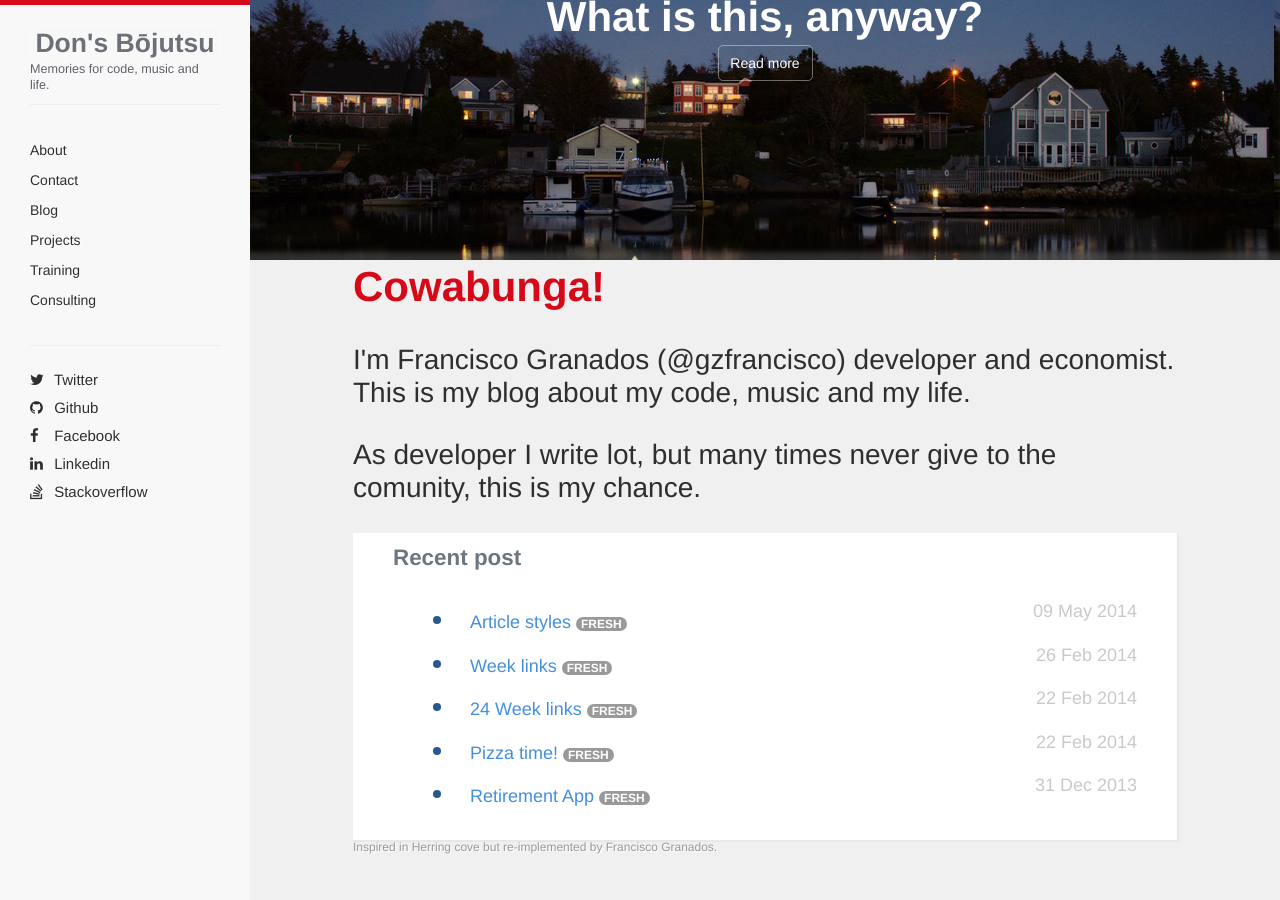
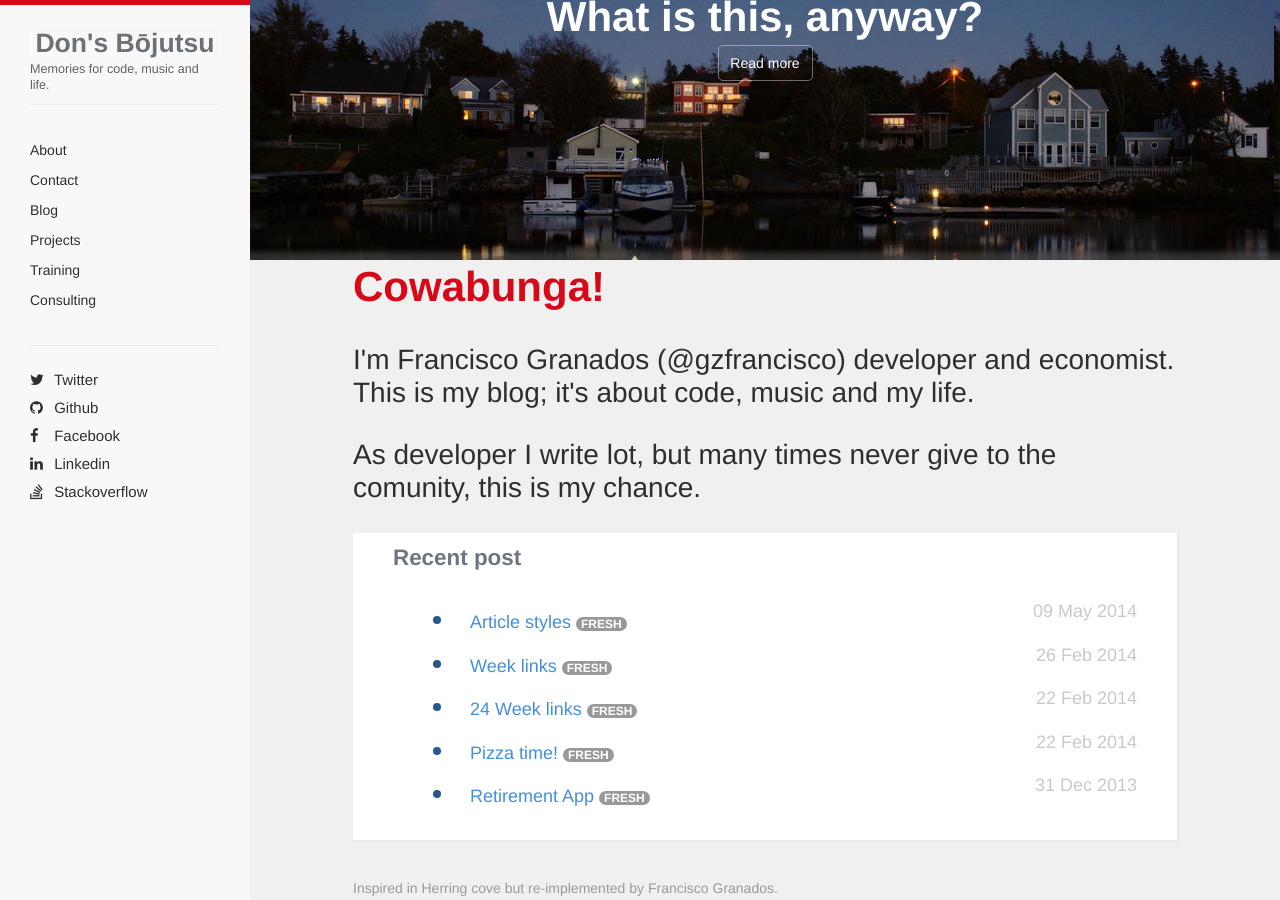
Before and after one commit to gzfrancisco/gzfrancisco.github.io, a Jekyll site: the page built from index.html, in a window 1280 px wide and 900 px high, scrolled down 195 px. Built offline with Jekyll 4.4.1, drawn with Linux system fonts in a browser that asks for light colours; nearby versions of some CDN libraries; Markdown is read by kramdown in place of the engine named in the settings; before the commit the page ends 1065 px from its top, so only the background shows below that.

Commit message:
Fix footer... aaaaaagain

```diff
--- a/css/_sass/elements.sass
+++ b/css/_sass/elements.sass
@@ -15,10 +15,11 @@ $background-color: #F0F0F0
 $sidebar-background-color: #F8F8F8
 $sidebar-title-color: #6C7077
 $sidebar-subtitle-color: #5D5F67
+$footer-color: #999
 $border-top-color: $primary-color
 $border-top-width: 5px
 $aside-width: 250px
-$footer-height: 30px
+$footer-height: 20px
 
 // Extended classes
 .clean-boundaries
--- a/css/main.css
+++ b/css/main.css
@@ -199,8 +199,8 @@ html body {
       width: 80%;
       min-height: 100%;
       height: auto;
-      margin: 0px auto -30px;
-      padding-bottom: 30px; }
+      margin: 0px auto -20px;
+      padding-bottom: 20px; }
       html body section article header {
         box-shadow: inset 0 -10px 5px -2px rgba(119, 119, 119, 0.35);
         height: 450px;
@@ -254,12 +254,7 @@ html body {
       -moz-box-sizing: border-box;
       box-sizing: border-box;
       width: 80%;
-      min-height: 30px;
-      position: relative;
-      height: 30px;
-      clear: both;
-      margin: 0 auto;
+      height: 20px;
+      margin: 40px auto 0;
       color: #999999;
-      font-weight: 100;
-      font-size: 12px;
-      text-shadow: 1px 1px white; }
+      text-shadow: inset 1px 1px white; }
--- a/index.html
+++ b/index.html
@@ -11,7 +11,7 @@ title: 'home'
     <a href="">Read more</a>
   </header>
   <h1>Cowabunga!</h1>
-  <p>I'm Francisco Granados (@gzfrancisco) developer and economist. This is my blog about my code, music and my life.</p>
+  <p>I'm Francisco Granados (@gzfrancisco) developer and economist. This is my blog; it's about code, music and my life.</p>
   <p>As developer I write lot, but many times never give to the comunity, this is my chance.</p>
   <div id="recent-post">
     <h2>Recent post</h2>
```
Also changed, not shown: css/_sass/main.sass (+3 -8 lines).
